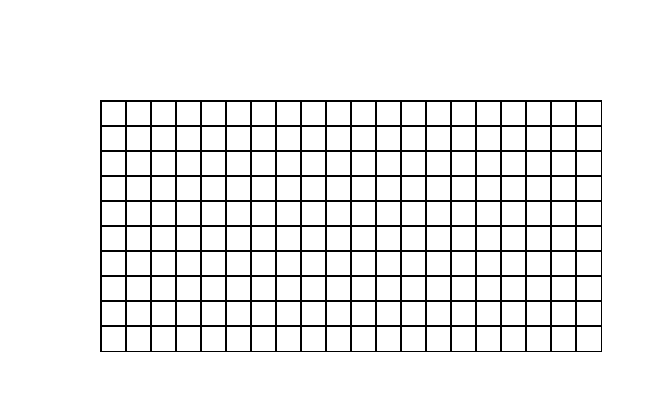
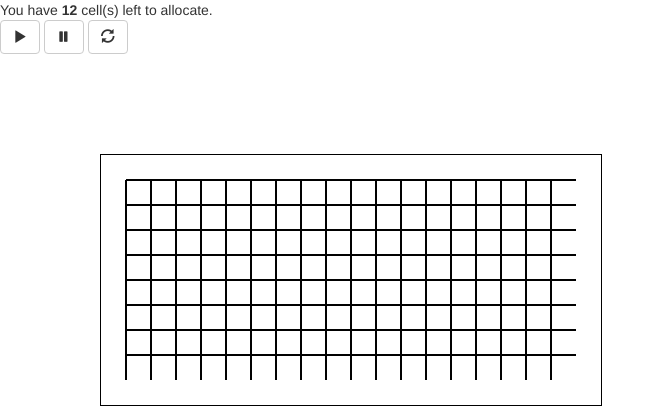
Before and after one commit to cqw1/comp431, a plain HTML site: page hw3/index.html in a window 1280 px wide. Shown: the whole page, without its empty margins (0-665 px from the left). Drawn offline with nearby package versions, Linux system fonts and the light colour scheme; animation ran at ten frames a second.

Commit message:
timer and some drawing. tiles outside of matrix are toggling though

```diff
--- a/hw3/index.html
+++ b/hw3/index.html
@@ -19,6 +19,13 @@
     </head>
     <body>
 
+        <div id="info">You have <strong><span id="num-left"></span></strong> cell(s) left to allocate.</div>
+        <button id="play" type="button" class="btn btn-default"><span class="glyphicon glyphicon-play" aria-hidden="true"></span></button>
+        <button id="pause" type="button" class="btn btn-default"><span class="glyphicon glyphicon-pause" aria-hidden="true"></span></button>
+        <button id="restart" type="button" class="btn btn-default"><span class="glyphicon glyphicon-refresh" aria-hidden="true"></span></button>
+
+        <br>
+
         <canvas id="canvas" width="500" height="250"></canvas>
 
 
--- a/hw3/script.js
+++ b/hw3/script.js
@@ -1,14 +1,4 @@
 $(function() {
-    var $canvas;
-    var context;
-    var canvasOffset;
-
-    const CELL_DIM = 25; // Length and width dimension of one square cell.
-    const DEAD = false;
-    const LIVE = true;
-
-    // Matrix of cells. Each cell is true (live) or false (dead).
-    var cells = [];
 
     if ($('#canvas').length) {
         $canvas = $('#canvas');
@@ -18,6 +8,78 @@ $(function() {
         console.error('Could not find canvas object.');
     }
 
+    const NUM_START = 12;
+    const WIDTH = $canvas.width();
+    const HEIGHT = $canvas.height();
+    const CELL_DIM = 25; // Length and width dimension of one square cell.
+    const ROWS = HEIGHT / CELL_DIM;
+    const COLS = WIDTH / CELL_DIM;
+
+    /* Game states */
+    // Before starting the game, player still setting NUM_START cells.
+    const GAME_STATE_INITIAL = 0;
+    // Cells are updating on life cycle.
+    const GAME_STATE_RUNNING = 1;
+    // Game has started, but paused in the middle of life cycles.
+    const GAME_STATE_PAUSED = 2;
+
+    var $canvas;
+    var $numLeftSpan = $('#num-left');
+    var context;
+    var canvasOffset;
+    var numLeft = NUM_START;
+    var timerId;
+
+    var gameState = GAME_STATE_INITIAL;
+
+    // Matrix of cells. Each cell is true (live) or false (dead).
+    var cells = [];
+
+
+    $numLeftSpan.text(numLeft);
+
+    $canvas.click(function(e) {
+        console.log('click(' + getRow(e.clientY) + ', ' + getCol(e.clientX) + ')');
+        var r = getRow(e.clientY);
+        var c = getCol(e.clientX);
+
+        if (gameState != GAME_STATE_RUNNING && numLeft > 0 && validCell(r, c)) {
+            numLeft -= 1;
+            $numLeftSpan.text(numLeft);
+            toggleCell(r, c);
+        }
+    });
+
+    $canvas.mousemove(function(e) {
+        console.log('mouseover (' + getRow(e.clientY) + ', ' + getCol(e.clientX) + ')');
+    })
+
+    $('#play').click(function() {
+        if (gameState != GAME_STATE_RUNNING) {
+            timerId = setInterval(updateCells, 1000);
+            gameState = GAME_STATE_RUNNING;
+        }
+    })
+
+    $('#pause').click(function() {
+        if (gameState == GAME_STATE_RUNNING) {
+            clearInterval(timerId);
+            gameState = GAME_STATE_PAUSED;
+        }
+    })
+
+    $('#restart').click(function() {
+        clearInterval(timerId);
+        initGame();
+    })
+
+    function initGame() {
+        context.clearRect(0, 0, canvas.width, canvas.height);
+        drawGrid();
+        gameState = GAME_STATE_INITIAL;
+    }
+
+    /* Actual functions */
     function getCol(xCoord) {
         return Math.floor((xCoord - canvasOffset.left) / CELL_DIM);
     }
@@ -26,57 +88,115 @@ $(function() {
         return Math.floor((yCoord- canvasOffset.top) / CELL_DIM);
     }
 
-    $canvas.click(function(e) {
-        console.log('click(' + getRow(e.clientY) + ', ' + getCol(e.clientX) + ')');
-    });
+    function toggleCell(r, c) {
+        // Toggle between 0 and 1.
+        cells[r][c] = (cells[r][c] + 1) % 2;
+    }
 
-    $canvas.mousemove(function(e) {
-        console.log('mouseover (' + getRow(e.clientY) + ', ' + getCol(e.clientX) + ')');
-    })
+    function validCell(r, c) {
+        return (r > 0 && r < (ROWS-1) && c > 0 && c < (COLS-1));
+    }
+
 
 
     function drawGrid() {
-        for (var i = 0; i < $canvas.width(); i += CELL_DIM) {
+        for (var c = 1; c < COLS - 1; c++) {
             // Draw vertical lines.
-            context.moveTo(i, 0);
-            context.lineTo(i, $canvas.height());
+            context.moveTo(c * CELL_DIM, CELL_DIM);
+            context.lineTo(c * CELL_DIM, HEIGHT - CELL_DIM);
             context.stroke();
         }
 
-        for (var i = 0; i < $canvas.height(); i += CELL_DIM) {
+        for (var r = 1; r < ROWS - 1; r++) {
             // Draw horizontal lines.
-            context.moveTo(0, i);
-            context.lineTo($canvas.width(), i);
+            context.moveTo(CELL_DIM, r * CELL_DIM);
+            context.lineTo(WIDTH - CELL_DIM, r * CELL_DIM);
             context.stroke();
         }
     }
 
     function initializeCells() {
-        for (var r = 0; r < $canvas.height(); r+= CELL_DIM) {
+        /*
+         * Indexing goes until +2 to provide buffer rows and columns
+         * surrounding actual matrix. Buffer rows/cols let us check
+         * neighbors without having to special case edge cells later.
+         * Need to index from 1 to < (length - 1) to ignore touching
+         * buffer cells.
+         */
+        for (var r = 0; r < ROWS; r++) {
             var temp_row = []
-            for (var c = 0; c < $canvas.width(); c+= CELL_DIM) {
+            for (var c = 0; c < COLS; c++) {
                 // All cells start out dead.
-                temp_row.push(false);
+                temp_row.push(0);
             }
+
             cells.push(temp_row);
         }
     }
 
-    function drawCells() {
-        cells.forEach(function(row) {
-            row.forEach(function(cell) {
-            });
-        });
+    function getNumLiveNeighbors(r, c) {
+        // Returns the number of live neighbors of given cell.
+        var count = 0;
+        count += cells[r-1][c-1];
+        count += cells[r-1][c];
+        count += cells[r-1][c+1];
+        count += cells[r][c-1];
+        count += cells[r][c+1];
+        count += cells[r+1][c-1];
+        count += cells[r+1][c];
+        count += cells[r+1][c+1];
+
+        //console.log('getNumLiveNeighbors(' + r + ', ' + c + '): ' + count);
+        return count;
     }
 
+    function updateCells() {
+        console.log('updateCells');
+        for (var r = 1; r < ROWS - 1; r++) {
+            for (var c = 1; c < COLS -1; c++) {
+                var liveNeighbors = getNumLiveNeighbors(r, c);
+
+                if (cells[r][c] && (liveNeighbors < 2 || liveNeighbors > 3)) {
+                    // Any live cell with fewer than 2 live neighbors dies, as
+                    // if by underpopulation. Any live cell with more than 3
+                    // live neighbors dies, as if by overpopulation.
+
+                    cells[r][c] = 0;
+                } else if (!cells[r][c] && liveNeighbors == 3) {
+                    // Any dead cell with exactly 3 live neighbors becomes a live
+                    // cell, as if by reproduction.
+
+                    cells[r][c] = 1;
+                }
+
+                // Any live cell with two or three live neighbors lives on
+                // to the next generation.
+            }
+        }
+    }
+
+    function drawCells() {
+        for (var r = 1; r < ROWS - 1; r++) {
+            for (var c = 1; c < COLS -1; c++) {
+                if (cells[r][c]) {
+                    context.fillRect(c * CELL_DIM, r * CELL_DIM, CELL_DIM, CELL_DIM);
+                }
+            }
+        }
+    }
+
+    initializeCells();
+    initGame();
+    draw();
+
     function draw() {
+        if (gameState == GAME_STATE_RUNNING) {
+            context.clearRect(0, 0, canvas.width, canvas.height);
+        }
+
         drawCells();
         drawGrid();
 
-
         requestAnimationFrame(draw);
     }
-
-    initializeCells();
-    draw();
 });
```
Also changed, not shown: hw2/main.js (line endings or trailing spaces).
